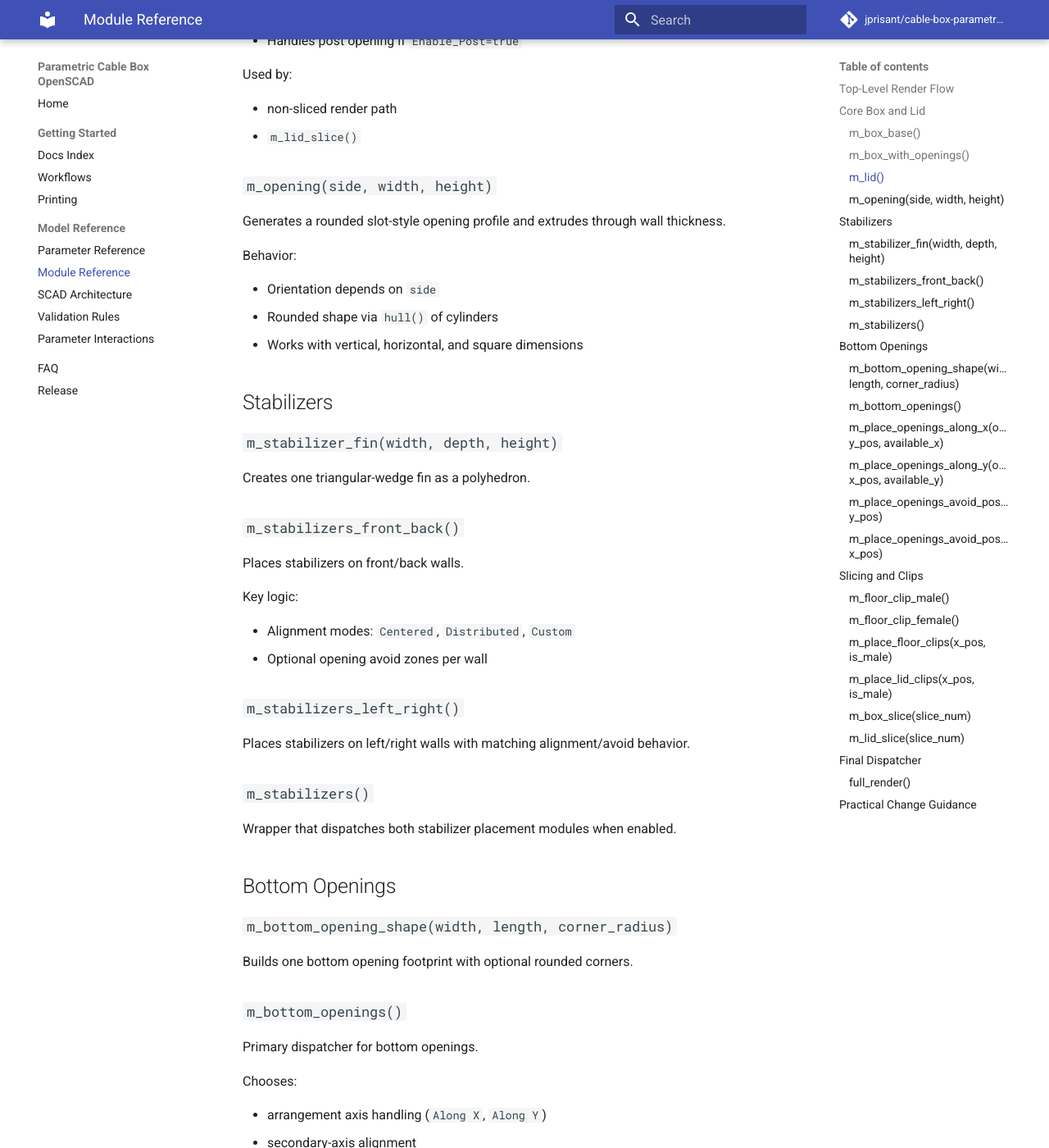
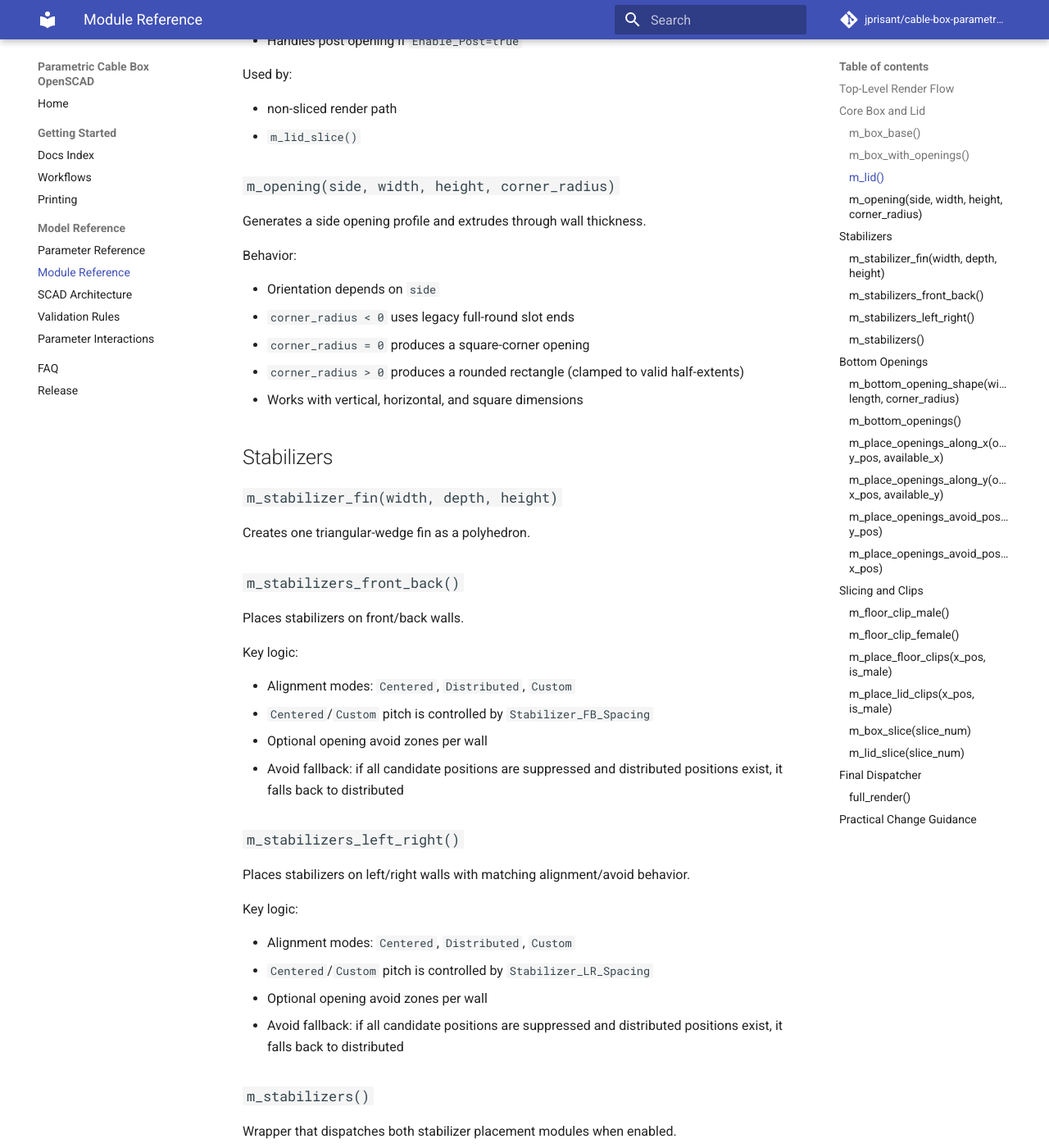
Before and after one commit to jprisant/cable-box-parametric-openscad, an MkDocs documentation site: the page built from docs/MODULE_REFERENCE.md, in a window 1280 px wide and 1400 px high, scrolled down 1373 px. Shown: the whole window at 82% size. Built offline with MkDocs 1.6.1 and Material for MkDocs 9.7.7, drawn with Linux system fonts in a browser that asks for light colours; comment, search, counter and statistics services are not loaded.

Commit message:
docs: update README and module references with corner radius details; add screenshot

```diff
--- a/docs/MODULE_REFERENCE.md
+++ b/docs/MODULE_REFERENCE.md
@@ -54,14 +54,16 @@ Used by:
 - non-sliced render path
 - `m_lid_slice()`
 
-### `m_opening(side, width, height)`
+### `m_opening(side, width, height, corner_radius)`
 
-Generates a rounded slot-style opening profile and extrudes through wall thickness.
+Generates a side opening profile and extrudes through wall thickness.
 
 Behavior:
 
 - Orientation depends on `side`
-- Rounded shape via `hull()` of cylinders
+- `corner_radius < 0` uses legacy full-round slot ends
+- `corner_radius = 0` produces a square-corner opening
+- `corner_radius > 0` produces a rounded rectangle (clamped to valid half-extents)
 - Works with vertical, horizontal, and square dimensions
 
 ## Stabilizers
@@ -77,11 +79,20 @@ Places stabilizers on front/back walls.
 Key logic:
 
 - Alignment modes: `Centered`, `Distributed`, `Custom`
+- `Centered`/`Custom` pitch is controlled by `Stabilizer_FB_Spacing`
 - Optional opening avoid zones per wall
+- Avoid fallback: if all candidate positions are suppressed and distributed positions exist, it falls back to distributed
 
 ### `m_stabilizers_left_right()`
 
 Places stabilizers on left/right walls with matching alignment/avoid behavior.
+
+Key logic:
+
+- Alignment modes: `Centered`, `Distributed`, `Custom`
+- `Centered`/`Custom` pitch is controlled by `Stabilizer_LR_Spacing`
+- Optional opening avoid zones per wall
+- Avoid fallback: if all candidate positions are suppressed and distributed positions exist, it falls back to distributed
 
 ### `m_stabilizers()`
 
```
Also changed, not shown: README.md (+7 -18 lines), docs/PARAMETER_INTERACTIONS.md (+10 -3 lines), docs/PARAMETER_REFERENCE.md (+14 -5 lines), docs/images/2026-02-19-v2_full-screenshot-angled.png (added).
